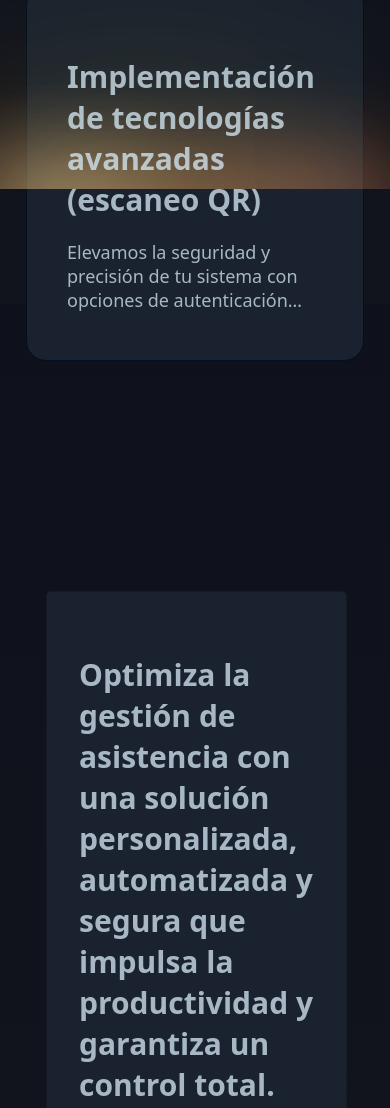
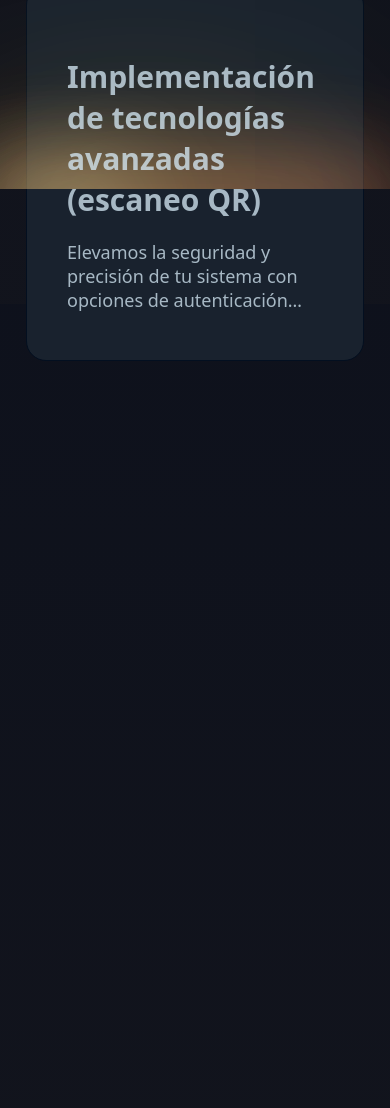
Before and after one commit to ThePressmark/corvus, a plain HTML site: page index.html in a window 390 px wide. Shown: the part 4760-5868 px from the top of the page. Drawn offline with Linux system fonts and the light colour scheme; animation ran at ten frames a second; a web font is replaced by a local one.

Commit message:
Update styles.css

```diff
--- a/styles.css
+++ b/styles.css
@@ -1093,8 +1093,7 @@ a {
     }
 
     .footer{
-        padding-top: 190%;
-        padding-right: 7%;
+        visibility: hidden;
     }
 }
 
```
